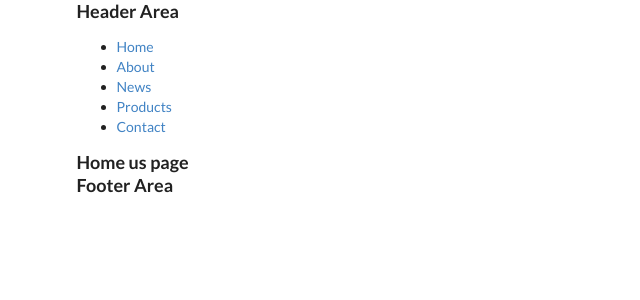
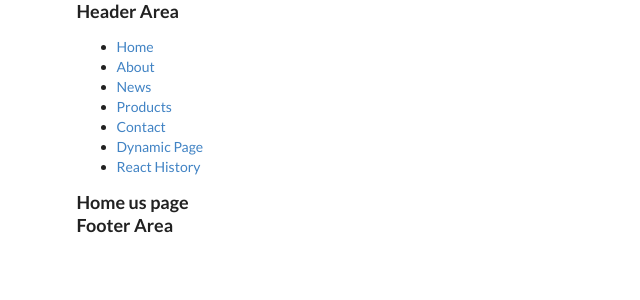
Before and after one commit to shervinmontajam/ReactShop, a React (Create React App) app: page / in a window 1280 px wide. Shown: the top 300 px of the page, without its empty margins (0-640 px from the left). Built offline with nearby package versions, Linux system fonts and the light colour scheme.

Commit message:
add module links

```diff
--- a/src/app-store/reducers/page.js
+++ b/src/app-store/reducers/page.js
@@ -1,9 +1,11 @@
 const fakePageList = [
-    {id : 1, parentId : null, name : "Home", title : "Welcome To Shop", vieworder : 1, active : true, action : "/", path : "../home/Home"},
-    {id : 2, parentId : null, name : "About", title : "About", vieworder : 2, active : true, action : "/about", path : "../about/About"},
-    {id : 3, parentId : null, name : "News", title : "News", vieworder : 3, active : true, action : "/news", path : "../news/News"},
-    {id : 4, parentId : null, name : "Products", title : "Products", vieworder : 4, active : true, action : "/products", path : "../products/Products"},
-    {id : 5, parentId : null, name : "Contact", title : "Contact", vieworder : 5, active : true, action : "/contact", path : "../contact/Contact"}
+    {id : 1, parentId : null, name : "Home", title : "Welcome To Shop", vieworder : 1, active : true, action : "/", moduleName : "Home"},
+    {id : 2, parentId : null, name : "About", title : "About", vieworder : 2, active : true, action : "/about", moduleName : "About"},
+    {id : 3, parentId : null, name : "News", title : "News", vieworder : 3, active : true, action : "/newslist", moduleName : "NewsList"},
+    {id : 4, parentId : null, name : "Products", title : "Products", vieworder : 4, active : true, action : "/productslist", moduleName : "ProductsList"},
+    {id : 5, parentId : null, name : "Contact", title : "Contact", vieworder : 5, active : true, action : "/contact", moduleName : "Contact"},
+    {id : 6, parentId : null, name : "Dynamic Page", title : "Dynamic Page", vieworder : 6, active : true, action : "/dynamicpage", moduleName : "DynamicPage"},
+    {id : 7, parentId : null, name : "React History", title : "React History", vieworder : 7, active : true, action : "/dynamicpage", moduleName : "DynamicPage"},
 ]
 
 export const pageListReducer = (state = fakePageList, action) => {
--- a/src/components/app-component/App.js
+++ b/src/components/app-component/App.js
@@ -1,33 +1,23 @@
-import React from 'react';
-import { Route, BrowserRouter , Switch } from 'react-router-dom';
-import Header from '../shared/layout-components/header/Header';
-import Footer from '../shared/layout-components/footer/Footer';
-import Notfound from '../shared/errors/not-found/NotFound';
-import MenuHorizontal from '../menu/MenuHorizontal';
-import RouteList from '../menu/RouteList';
-import Home from "../home/Home";
-import About from "../about/About";
-import Contact from "../contact/Contact";
+import React from "react";
+import { BrowserRouter } from "react-router-dom";
+import Header from "../shared/layout-components/header/Header";
+import Footer from "../shared/layout-components/footer/Footer";
+import MenuHorizontal from "../menu/MenuHorizontal";
+import RouteList from "../menu/RouteList";
 
 const App = () => {
-    return(
-<div className="ui container">
+  return (
+    <div className="ui container">
       <BrowserRouter>
         <div>
           <Header />
           <MenuHorizontal />
-          <Switch>
-            <Route path="/" exact component={Home} />
-            <Route path="/about" exact component={About} />
-            <Route path="/contact" exact component={Contact} />
-            <RouteList />
-            <Route component={Notfound} />
-          </Switch>
+          <RouteList />
           <Footer />
         </div>
       </BrowserRouter>
     </div>
-    );
-}
+  );
+};
 
 export default App;
--- /dev/null
+++ b/src/components/dynamic-page/DynamicPage.js
@@ -0,0 +1,7 @@
+import React from 'react';
+
+const DynamicPage = () => {
+    return <h1>DynamicPage</h1>;
+}
+
+export default DynamicPage;
--- /dev/null
+++ b/src/components/menu/ModuleList.js
@@ -0,0 +1,19 @@
+import About from "../about/About";
+import Contact from "../contact/Contact";
+import Home from "../home/Home";
+import NewsList from "../news/NewsList";
+import ProductsList from "../products/ProductsList";
+import DynamicPage from "../dynamic-page/DynamicPage";
+
+export const moduleList = [
+  { moduleName: "Home", module: Home },
+  { moduleName: "About", module: About },
+  { moduleName: "Contact", module: Contact },
+  { moduleName: "NewsList", module: NewsList },
+  { moduleName: "ProductsList", module: ProductsList },
+  { moduleName: "DynamicPage", module: DynamicPage }
+];
+
+export default {
+    moduleList,
+}
--- a/src/components/menu/RouteList.js
+++ b/src/components/menu/RouteList.js
@@ -1,15 +1,27 @@
-import React from 'react';
-import { connect } from 'react-redux';
+import React from "react";
+import { connect } from "react-redux";
+import { Route, Switch } from "react-router-dom";
+
+import {moduleList} from './ModuleList';
+import Notfound from "../shared/errors/not-found/NotFound";
+
 
 const RouteList = ({ pageList }) => {
-    return (
-        <h3>RouteList</h3>
-    );
-}
+
+
+  const routes = pageList.map(page => {
+    return <Route key={page.id} path={page.action} exact component={moduleList.find(item=> item.moduleName === page.moduleName).module} />;
+  });
+
+  return (
+    <Switch>
+      {routes}
+      <Route component={Notfound} />
+    </Switch>
+  );
+};
 
 const mapStateToProps = state => {
-    return { pageList: state.pageList };
-  };
-  export default connect(
-    mapStateToProps
-  )(RouteList);
+  return { pageList: state.pageList };
+};
+export default connect(mapStateToProps)(RouteList);
--- /dev/null
+++ b/src/components/news/NewsList.js
@@ -0,0 +1,7 @@
+import React from "react";
+
+const NewsList = () => {
+  return <h1>NewsList</h1>;
+};
+
+export default NewsList;
--- /dev/null
+++ b/src/components/products/ProductsList.js
@@ -0,0 +1,7 @@
+import React from 'react';
+
+const ProductsList = () => {
+    return <h1>ProductsList</h1>;
+}
+
+export default ProductsList;
```
